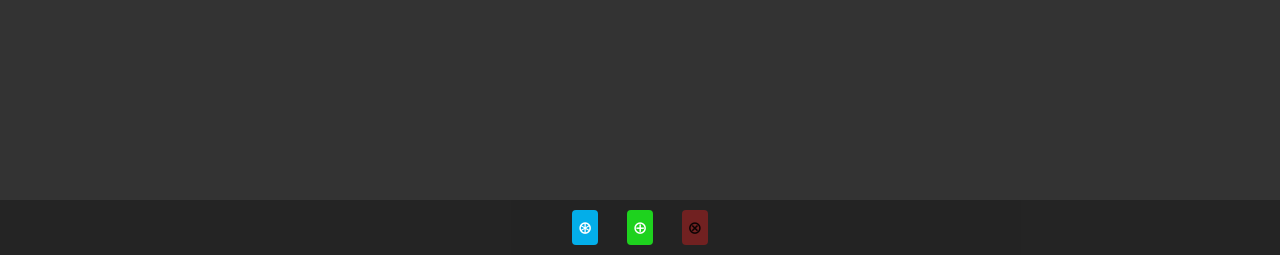
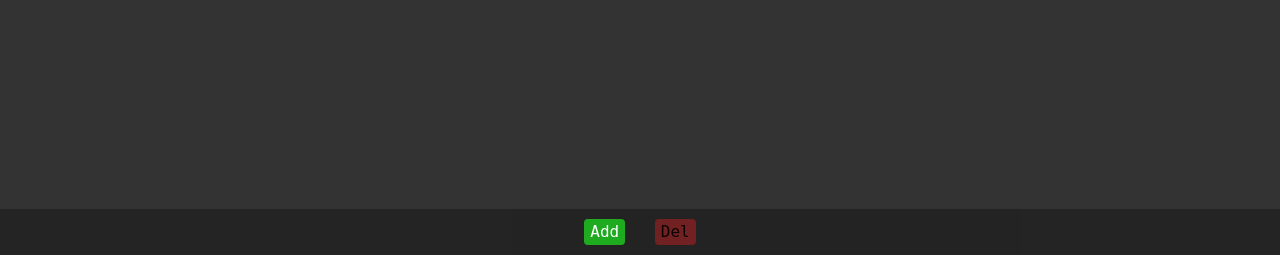
Before and after one commit to EvgeniyUS/MemTree, a Django app: page / in a window 1280 px wide. Shown: the part 545-800 px from the top of the page. Run offline with Django 3.2, Linux system fonts and the light colour scheme; the visitor is signed in with stand-in values (Sample User, id 1); data that the repository does not hold is empty; some libraries are stand-ins or nearby versions.

Commit message:
clicks idea 2.0

```diff
--- a/MemTree/static/MemTree/css/MemTree.css
+++ b/MemTree/static/MemTree/css/MemTree.css
@@ -75,7 +75,7 @@ button {
     user-select: none;
     display: inline-block;
     margin: 10px;
-    font-size: 22px;
+    /*font-size: 22px;*/
     color: rgb(255, 255, 255);
     transition: 0.2s ease;
 }
@@ -100,7 +100,7 @@ button:disabled:hover {
 }
 
 .create_button {
-    background: rgba(30, 230, 30, 0.9);
+    background: rgba(30, 230, 30, 0.7);
 }
 .create_button:disabled,
 .create_button[disabled]{
--- a/MemTree/static/MemTree/js/MemTree.js
+++ b/MemTree/static/MemTree/js/MemTree.js
@@ -191,7 +191,6 @@ function selection(item_id) {
         if (SELECTED_ITEM_ID === item_id) {
             SELECTED_ITEM_ID = false;
             input.style.border = "1px solid rgba(0, 0, 0, 0.8)";
-            // document.getElementById("check_button").disabled = true;
             check_item(item_id);
         } else {
             if (SELECTED_ITEM_ID) {
@@ -199,9 +198,6 @@ function selection(item_id) {
             }
             SELECTED_ITEM_ID = item_id
             input.style.border = "1px solid rgba(155, 255, 155, 0.5)";
-
-            document.getElementById("create_button").disabled = false;
-            // document.getElementById("check_button").disabled = false;
         }
     }
     else {
@@ -226,14 +222,16 @@ function check_item(item_id) {
             document.getElementById("remove_button").disabled = false;
         }
         else {
+            document.getElementById("create_button").innerHTML = 'Add';
             document.getElementById("remove_button").disabled = true;
         }
     } else {
         CHECKED_ITEMS_IDS.push(item_id);
         find(item_id, "span").hidden = true;
         let input = find(item_id, "input");
-        input.style.border = "1px solid rgba(255, 211, 0, 0.4)";
+        input.style.border = "1px solid rgba(255, 211, 0, 0.7)";
         find(item_id, "ul").style.display = "none";
+        document.getElementById("create_button").innerHTML = 'Move To...';
         document.getElementById("remove_button").disabled = false;
     }
 }
@@ -338,7 +336,7 @@ function refresh() {
             for (let i = 0; i < data.length; i++) {
                 itemBuilder(data[i]);
             }
-            document.getElementById("create_button").disabled  = false;
+            document.getElementById("create_button").innerHTML = 'Add';
             document.getElementById("remove_button").disabled  = true;
             CHECKED_ITEMS_IDS = Array();
             SELECTED_ITEM_ID = false;
--- a/MemTree/templates/MemTree/MemTree.html
+++ b/MemTree/templates/MemTree/MemTree.html
@@ -20,10 +20,10 @@
 
 {% block footer_content %}
 
-    <button id="refresh_button" class="refresh_button" onclick="refresh()" title="Обновить">&#8859;</button>
-    <button id="create_button" class="create_button" onclick="addItem()" title="Добавить/Вставить">&#8853;</button>
+{#    <button id="refresh_button" class="refresh_button" onclick="refresh()" title="Обновить">&#8859;</button>#}
+    <button id="create_button" class="create_button" onclick="addItem()" title="Add/Move">Add</button>
 {#    <button id="edit_button" class="edit_button" onclick="editFunc()" title="Изменить" disabled="disabled">&#8857;</button>#}
 {#    <button id="check_button" class="check_button" onclick="check_item()" title="Отметить" disabled="disabled">&#9055;</button>#}
-    <button id="remove_button" class="remove_button" onclick="rmFunc()" title="Удалить" disabled="disabled">&#8855;</button>
+    <button id="remove_button" class="remove_button" onclick="rmFunc()" title="Delete" disabled="disabled">Del</button>
 
 {% endblock %}
```
